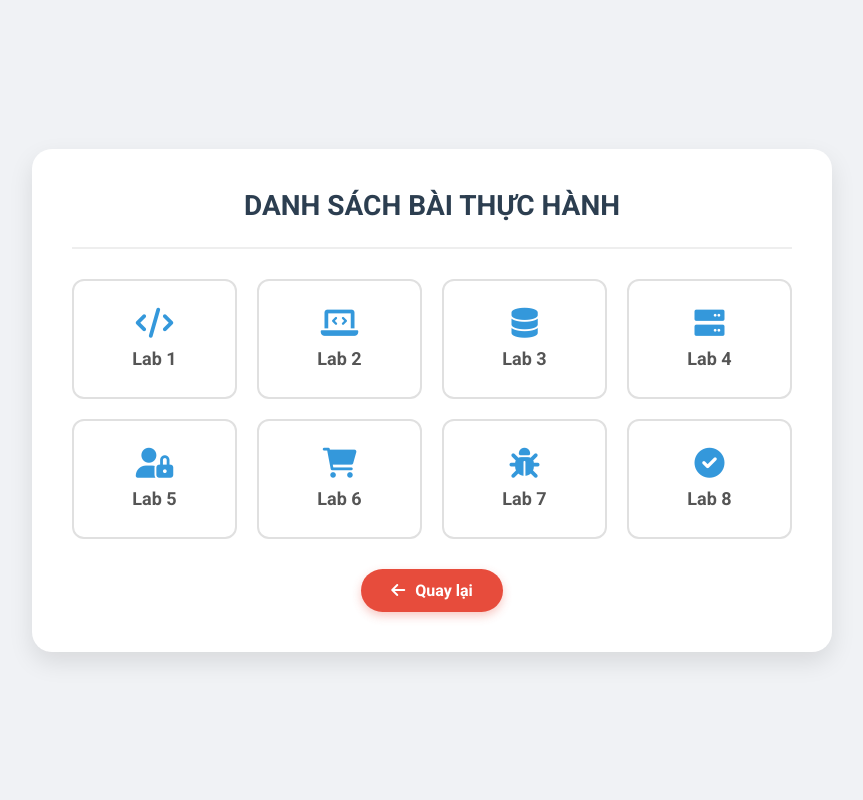
After one commit to Oolongk/ThayNghia, a PHP site: page /BaiLab/Index.html in a window 1280 px wide. The commit adds this page. Shown: the whole page, without its empty margins (208-1071 px from the left). Run offline with PHP 8.4, Linux system fonts and the light colour scheme.

Commit message:
thêm lab

```diff
--- /dev/null
+++ b/BaiLab/Index.html
@@ -0,0 +1,180 @@
+<!DOCTYPE html>
+<html lang="vi">
+<head>
+    <meta charset="UTF-8">
+    <meta name="viewport" content="width=device-width, initial-scale=1.0">
+    <title>Danh sách các bài Lab (1-8)</title>
+    <link href="https://fonts.googleapis.com/css2?family=Roboto:wght@400;500;700&display=swap" rel="stylesheet">
+    <link rel="stylesheet" href="https://cdnjs.cloudflare.com/ajax/libs/font-awesome/6.0.0/css/all.min.css">
+
+    <style>
+        * { margin: 0; padding: 0; box-sizing: border-box; }
+
+        body {
+            font-family: 'Roboto', sans-serif;
+            background-color: #f0f2f5;
+            min-height: 100vh;
+            display: flex;
+            justify-content: center;
+            align-items: center;
+            padding: 20px;
+        }
+
+        .container {
+            background: #fff;
+            width: 100%;
+            max-width: 800px;
+            padding: 40px;
+            border-radius: 20px;
+            box-shadow: 0 10px 25px rgba(0,0,0,0.1);
+        }
+
+        .header {
+            text-align: center;
+            margin-bottom: 30px;
+            border-bottom: 2px solid #eee;
+            padding-bottom: 20px;
+        }
+
+        .header h1 {
+            color: #2c3e50;
+            font-size: 28px;
+            margin-bottom: 5px;
+            text-transform: uppercase;
+        }
+
+        .header p { color: #7f8c8d; font-size: 16px; }
+
+        /* LƯỚI HIỂN THỊ 8 LAB */
+        .lab-grid {
+            display: grid;
+            grid-template-columns: repeat(auto-fit, minmax(160px, 1fr)); /* Tự động chia cột */
+            gap: 20px;
+            margin-bottom: 30px;
+        }
+
+        .lab-item {
+            display: flex;
+            flex-direction: column;
+            justify-content: center;
+            align-items: center;
+            background: #fff;
+            border: 2px solid #e0e0e0;
+            border-radius: 12px;
+            padding: 20px;
+            text-decoration: none;
+            transition: all 0.3s ease;
+            height: 120px;
+            position: relative;
+            overflow: hidden;
+        }
+
+        .lab-item i {
+            font-size: 30px;
+            color: #3498db; /* Màu xanh icon */
+            margin-bottom: 10px;
+            transition: 0.3s;
+        }
+
+        .lab-item span {
+            font-weight: 700;
+            color: #555;
+            font-size: 18px;
+        }
+
+        /* Hiệu ứng khi di chuột vào ô Lab */
+        .lab-item:hover {
+            border-color: #3498db;
+            background: #ebf5fb;
+            transform: translateY(-5px);
+            box-shadow: 0 5px 15px rgba(52, 152, 219, 0.3);
+        }
+
+        .lab-item:hover i {
+            transform: scale(1.2);
+        }
+
+        /* Nút quay lại */
+        .footer-nav { text-align: center; }
+        .btn-back {
+            display: inline-flex;
+            align-items: center;
+            gap: 10px;
+            padding: 12px 30px;
+            background: #e74c3c; /* Màu đỏ */
+            color: #fff;
+            text-decoration: none;
+            border-radius: 30px;
+            font-weight: bold;
+            transition: 0.3s;
+            box-shadow: 0 4px 10px rgba(231, 76, 60, 0.3);
+        }
+        .btn-back:hover {
+            background: #c0392b;
+            transform: translateY(-2px);
+        }
+
+        /* Responsive cho điện thoại */
+        @media (max-width: 480px) {
+            .lab-grid { grid-template-columns: repeat(2, 1fr); } /* 2 cột trên mobile */
+        }
+    </style>
+</head>
+<body>
+
+    <div class="container">
+        <div class="header">
+            <h1>Danh Sách Bài Thực Hành</h1>
+        </div>
+
+        <div class="lab-grid">
+            <a href="Lab1/lab01" class="lab-item">
+                <i class="fas fa-code"></i>
+                <span>Lab 1</span>
+            </a>
+
+            <a href="Lab2/lab02" class="lab-item">
+                <i class="fas fa-laptop-code"></i>
+                <span>Lab 2</span>
+            </a>
+
+            <a href="Lab3/lab03" class="lab-item">
+                <i class="fas fa-database"></i>
+                <span>Lab 3</span>
+            </a>
+
+            <a href="Lab4/lab04" class="lab-item">
+                <i class="fas fa-server"></i>
+                <span>Lab 4</span>
+            </a>
+
+            <a href="Lab5/lab05" class="lab-item">
+                <i class="fas fa-user-lock"></i>
+                <span>Lab 5</span>
+            </a>
+
+            <a href="Lab6/lab06" class="lab-item">
+                <i class="fas fa-shopping-cart"></i>
+                <span>Lab 6</span>
+            </a>
+
+            <a href="Lab7/lab7" class="lab-item">
+                <i class="fas fa-bug"></i>
+                <span>Lab 7</span>
+            </a>
+
+            <a href="Lab8/lab08" class="lab-item">
+                <i class="fas fa-check-circle"></i>
+                <span>Lab 8</span>
+            </a>
+        </div>
+
+        <div class="footer-nav">
+            <a href="index.html" class="btn-back">
+                <i class="fas fa-arrow-left"></i> Quay lại
+            </a>
+        </div>
+    </div>
+
+</body>
+</html>
```
Also changed, not shown: Index.php (+76 -4 lines).
